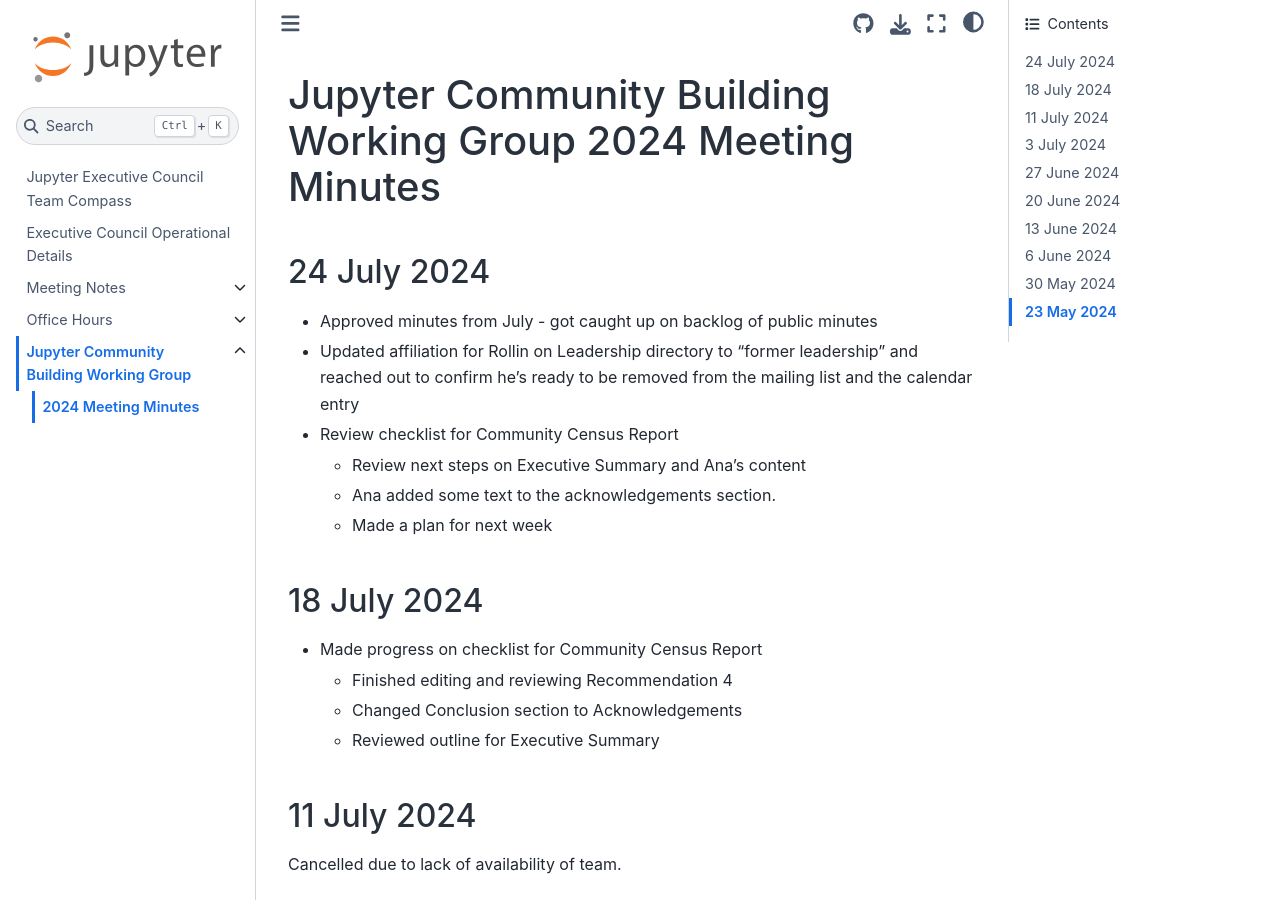
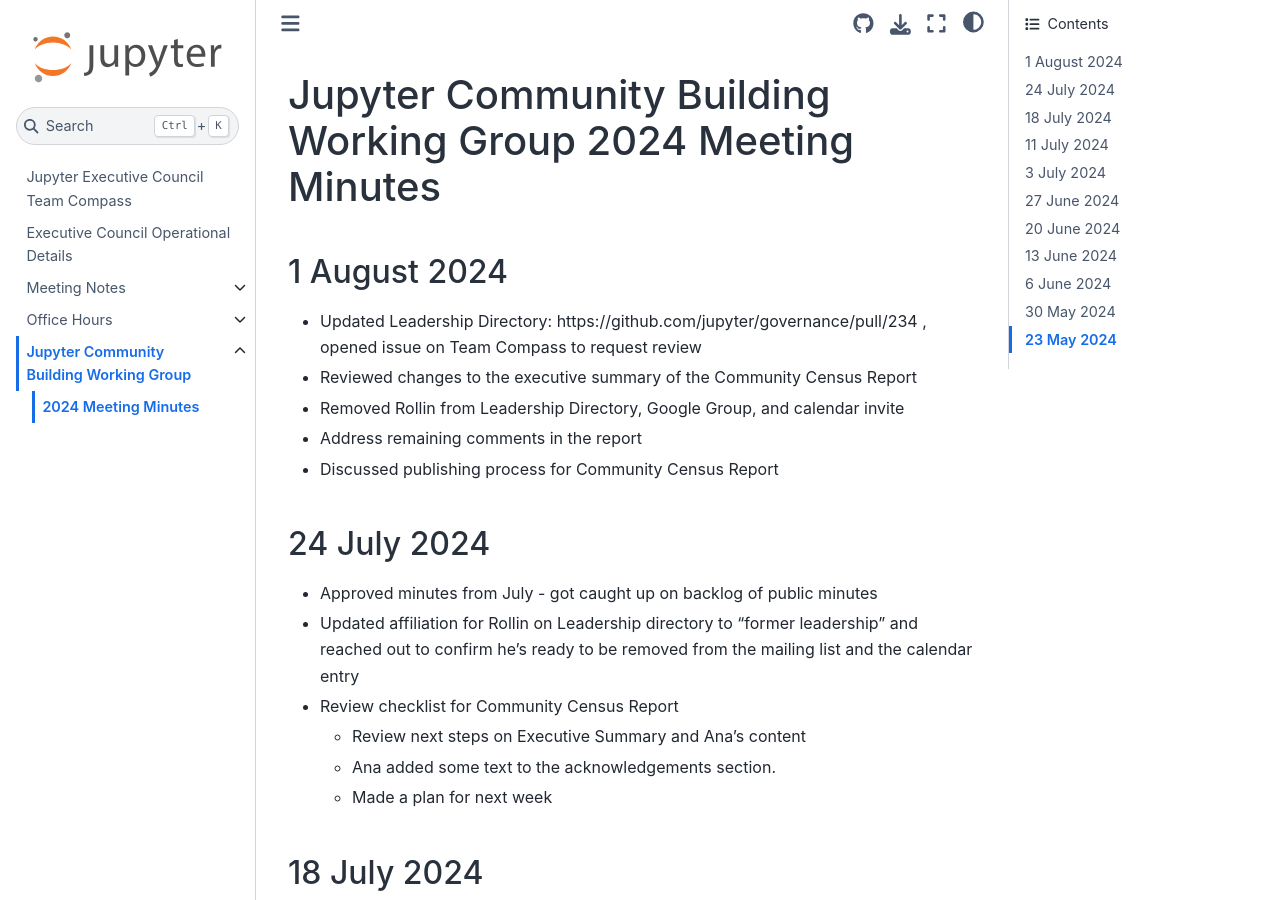
Before and after one commit to jupyter-governance/ec-team-compass, a Sphinx documentation site: the page built from docs/reports/communitybuilding/minutes_2024.md, in a window 1280 px wide and 900 px high. Built offline with Sphinx 7.4.7 and the Sphinx Book theme 1.1.4, drawn with Linux system fonts in a browser that asks for light colours.

Commit message:
Update minutes_2024.md

```diff
--- a/docs/reports/communitybuilding/minutes_2024.md
+++ b/docs/reports/communitybuilding/minutes_2024.md
@@ -1,4 +1,11 @@
 # Jupyter Community Building Working Group 2024 Meeting Minutes
+
+## 1 August 2024
+* Updated Leadership Directory: https://github.com/jupyter/governance/pull/234 , opened issue on Team Compass to request review
+* Reviewed changes to the executive summary of the Community Census Report
+* Removed Rollin from Leadership Directory, Google Group, and calendar invite
+* Address remaining comments in the report
+* Discussed publishing process for Community Census Report
 
 ## 24 July 2024
 * Approved minutes from July - got caught up on backlog of public minutes
```
